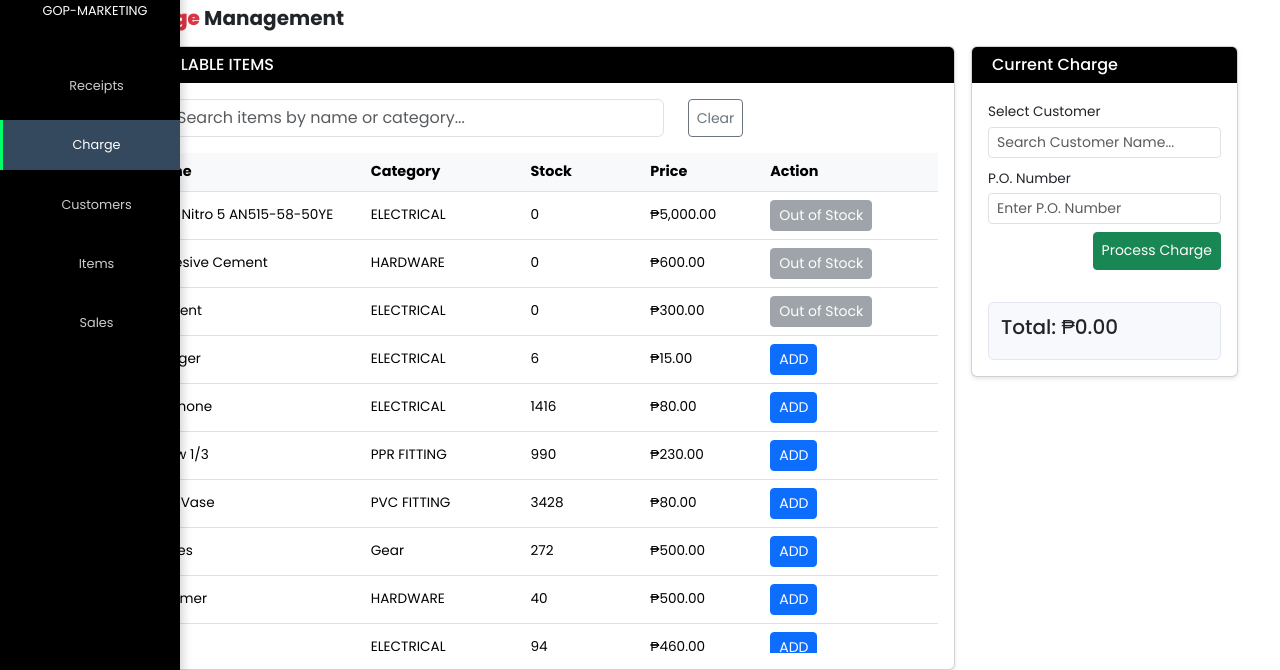
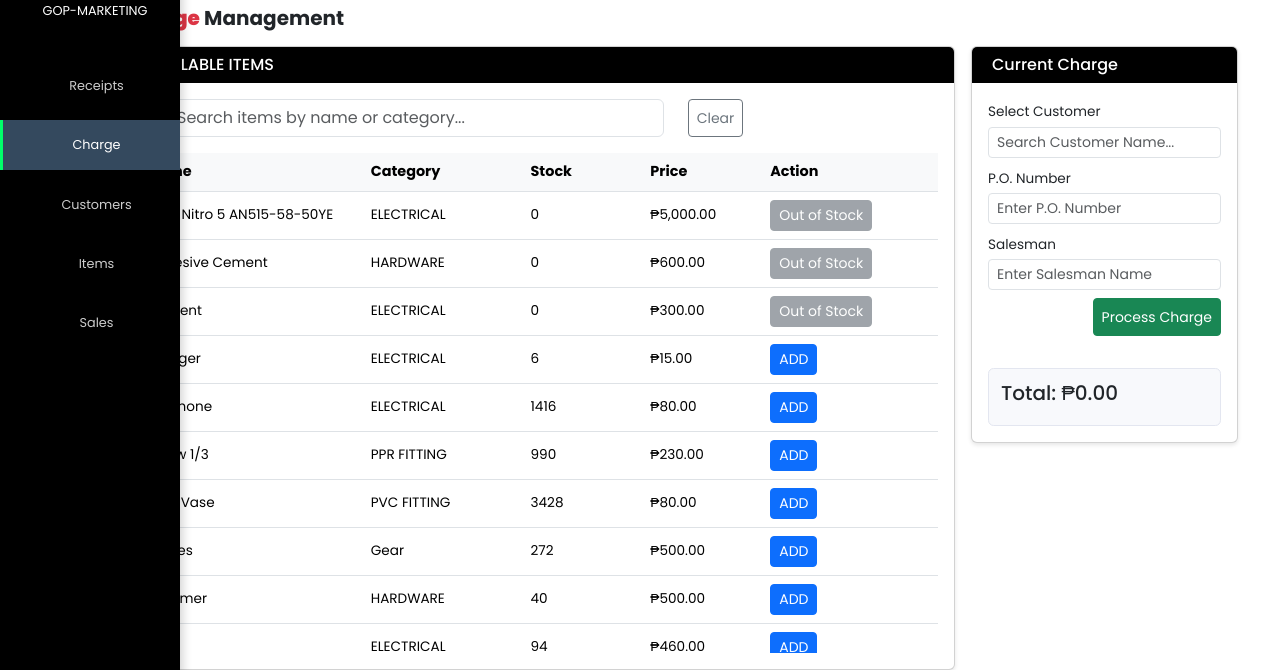
Before and after one commit to SiHarv/GOP-POS-System, a PHP site: page /views/charge/charge.php in a window 1280 px wide. Shown: the part 90-760 px from the top of the page. Run offline with PHP 8.4, Linux system fonts and the light colour scheme; the visitor is signed in with stand-in values (Sample User, id 1); data comes from the database, SQL or seed files in the repository; some libraries are stand-ins or nearby versions.

Commit message:
added salesman in the charge

```diff
--- a/controller/backend_charge.php
+++ b/controller/backend_charge.php
@@ -13,7 +13,7 @@ class ChargeController
 
     public function getAllCustomers()
     {
-        $sql = "SELECT id, name FROM customers ORDER BY name ASC";
+        $sql = "SELECT id, name, COALESCE(salesman, '') as salesman FROM customers ORDER BY name ASC";
         $result = $this->conn->query($sql);
         $customers = [];
 
@@ -154,6 +154,42 @@ class ChargeController
         }
     }
 
+    public function updateCustomerSalesman($customerId, $salesman)
+    {
+        try {
+            // Validate inputs
+            if (empty($customerId)) {
+                throw new Exception("Customer ID is required");
+            }
+
+            // Sanitize salesman input (allow empty string to clear salesman)
+            $salesman = trim($salesman);
+            if (strlen($salesman) > 100) { // Reasonable limit for salesman name
+                throw new Exception("Salesman name is too long");
+            }
+
+            // Update the salesman column in customers table
+            $sql = "UPDATE customers SET salesman = ? WHERE id = ?";
+            $stmt = $this->conn->prepare($sql);
+            $stmt->bind_param("si", $salesman, $customerId);
+
+            if ($stmt->execute()) {
+                if ($stmt->affected_rows > 0) {
+                    return ['status' => 'success', 'message' => 'Salesman updated successfully'];
+                } else {
+                    return ['status' => 'error', 'message' => 'Customer not found or no changes made'];
+                }
+            } else {
+                throw new Exception("Failed to update salesman");
+            }
+        } catch (Exception $e) {
+            return [
+                'status' => 'error',
+                'message' => $e->getMessage()
+            ];
+        }
+    }
+
     private function getItemStock($itemId)
     {
         $sql = "SELECT stock FROM items WHERE id = ?";
@@ -199,5 +235,12 @@ if ($_SERVER['REQUEST_METHOD'] === 'POST' && isset($_POST['action'])) {
             $result = $controller->updateItemUnit($itemId, $unit);
             echo json_encode($result);
             break;
+
+        case 'update_customer_salesman':
+            $customerId = isset($_POST['customer_id']) ? intval($_POST['customer_id']) : 0;
+            $salesman = isset($_POST['salesman']) ? $_POST['salesman'] : '';
+            $result = $controller->updateCustomerSalesman($customerId, $salesman);
+            echo json_encode($result);
+            break;
     }
 }
--- a/js/charge.js
+++ b/js/charge.js
@@ -708,4 +708,82 @@ $(document).ready(function () {
       cart[index].unit = newUnit || "PCS";
     }
   });
+
+  // Handle customer selection and populate salesman field
+  $(document).on("click", ".customer-option", function (e) {
+    e.preventDefault();
+    const customerId = $(this).data("id");
+    const customerName = $(this).data("name");
+    const customerSalesman = $(this).data("salesman");
+
+    // Set customer name and ID
+    $("#customer").val(customerName);
+    $("#customer_id").val(customerId);
+
+    // Populate salesman field
+    $("#salesman").val(customerSalesman || "");
+
+    // Close dropdown
+    $("#customer-dropdown").removeClass("show");
+  });
+
+  // Handle salesman field update when user changes it
+  $(document).on("blur", "#salesman", function () {
+    const $input = $(this);
+    const customerId = $("#customer_id").val();
+    const newSalesman = $input.val().trim();
+
+    // Only update if customer is selected
+    if (!customerId) {
+      return;
+    }
+
+    // Update database
+    $.ajax({
+      url: "../../controller/backend_charge.php",
+      method: "POST",
+      data: {
+        action: "update_customer_salesman",
+        customer_id: customerId,
+        salesman: newSalesman
+      },
+      success: function (response) {
+        if (response.status === "success") {
+          // Show success indicator briefly
+          $input.removeClass("is-invalid").addClass("is-valid");
+          setTimeout(() => {
+            $input.removeClass("is-valid");
+          }, 2000);
+
+          // Update the dropdown data for future selections
+          $(`.customer-option[data-id="${customerId}"]`).attr("data-salesman", newSalesman);
+        } else {
+          // Show error indicator
+          $input.addClass("is-invalid");
+          Swal.fire({
+            icon: "error",
+            title: "Update Failed",
+            text: "Failed to update salesman: " + (response.message || "Unknown error"),
+            confirmButtonColor: "#d33",
+          });
+        }
+      },
+      error: function () {
+        $input.addClass("is-invalid");
+        Swal.fire({
+          icon: "error",
+          title: "Error",
+          text: "Error updating salesman in database",
+          confirmButtonColor: "#d33",
+        });
+      }
+    });
+  });
+
+  // Handle salesman input validation on typing
+  $(document).on("input", "#salesman", function () {
+    const $input = $(this);
+    // Remove validation classes while typing
+    $input.removeClass("is-valid is-invalid");
+  });
 });
--- a/views/charge/charge.php
+++ b/views/charge/charge.php
@@ -127,7 +127,10 @@ $selectedCustomerName = "";
                                         <ul class="dropdown-menu w-100" id="customer-dropdown" style="max-height:200px; overflow-y:auto;">
                                             <?php foreach ($customers as $customer): ?>
                                                 <li>
-                                                    <a class="dropdown-item customer-option" href="#" data-id="<?php echo $customer['id']; ?>" data-name="<?php echo htmlspecialchars($customer['name']); ?>">
+                                                    <a class="dropdown-item customer-option" href="#"
+                                                       data-id="<?php echo $customer['id']; ?>"
+                                                       data-name="<?php echo htmlspecialchars($customer['name']); ?>"
+                                                       data-salesman="<?php echo htmlspecialchars($customer['salesman'] ?? ''); ?>">
                                                         <?php echo htmlspecialchars($customer['name']); ?>
                                                     </a>
                                                 </li>
@@ -140,6 +143,12 @@ $selectedCustomerName = "";
                                 <div class="mb-2">
                                     <label for="po_number" class="form-label small">P.O. Number</label>
                                     <input type="text" class="form-control form-control-sm" id="po_number" placeholder="Enter P.O. Number">
+                                </div>
+
+                                <!-- Add Salesman input -->
+                                <div class="mb-2">
+                                    <label for="salesman" class="form-label small">Salesman</label>
+                                    <input type="text" class="form-control form-control-sm" id="salesman" placeholder="Enter Salesman Name">
                                 </div>
 
                                 <div class="d-flex justify-content-end mb-2">
```
